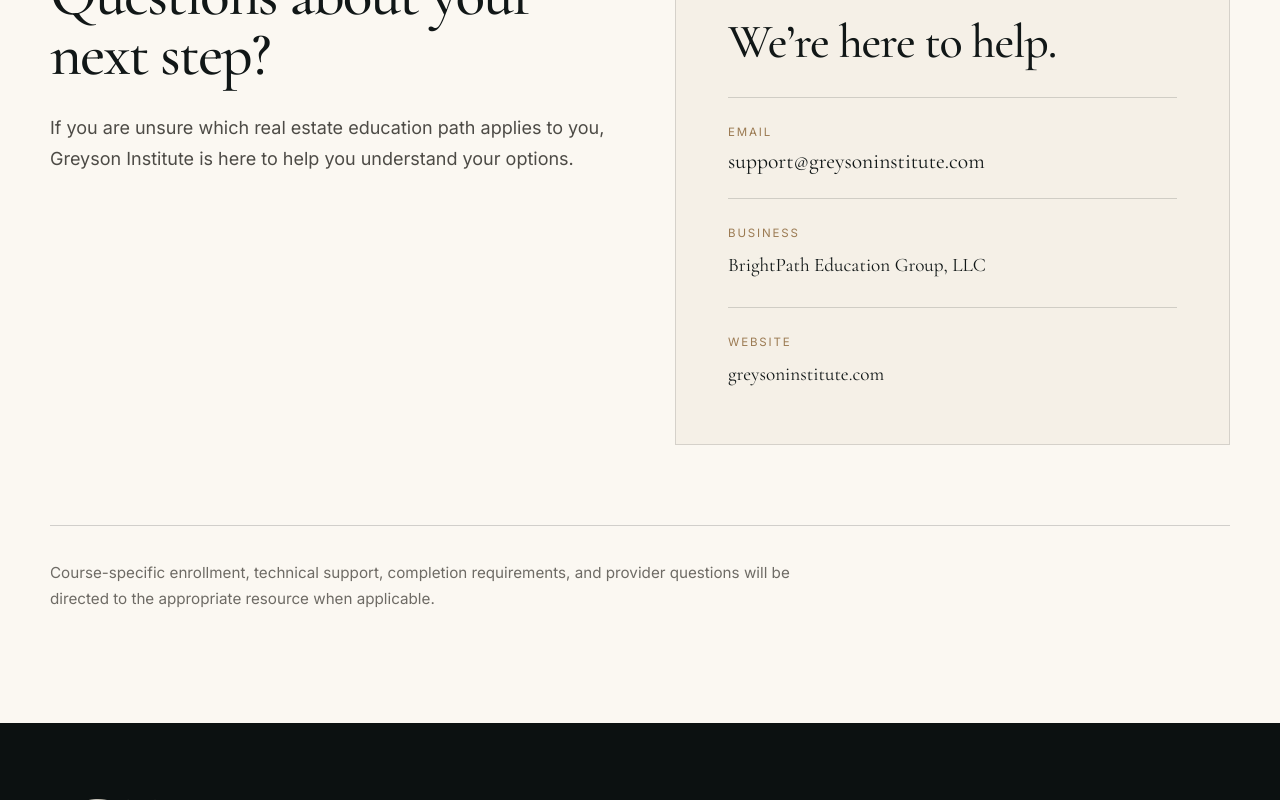
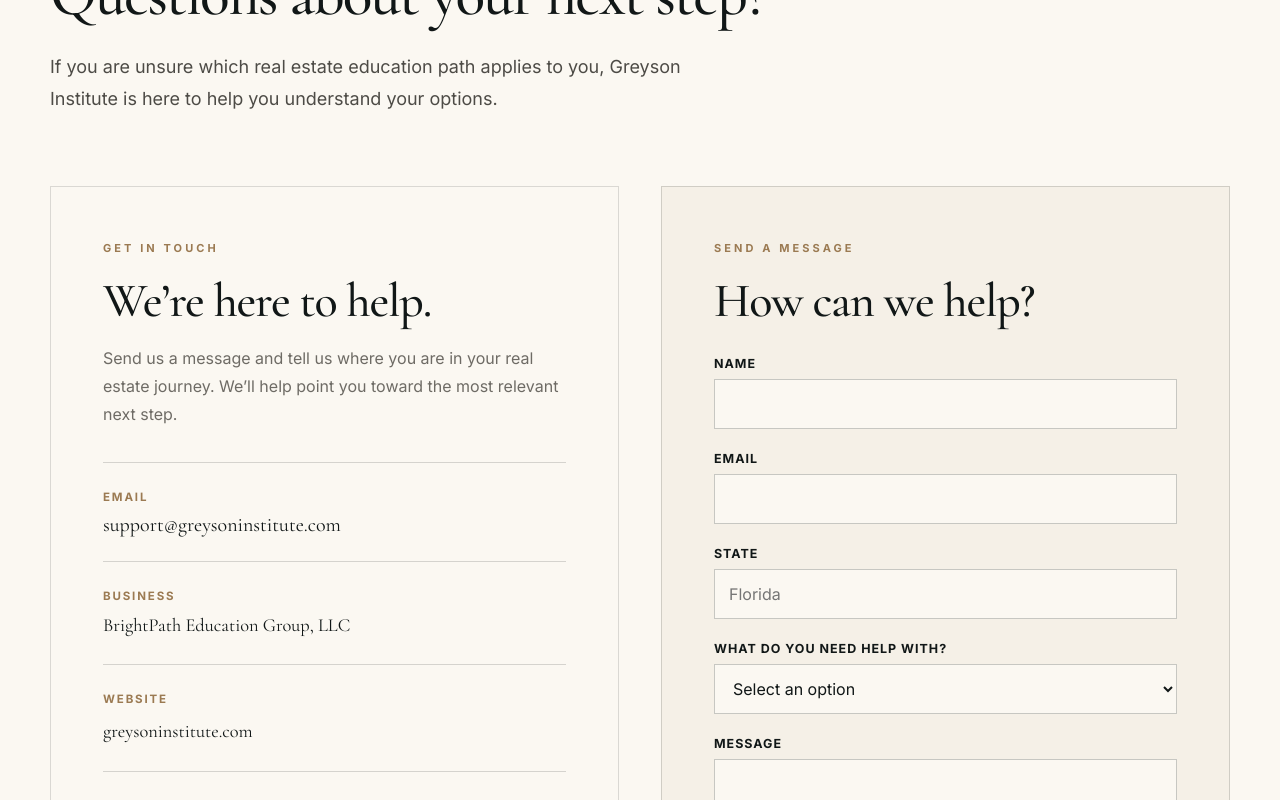
Before and after one commit to BrianLook/Greyson-Institute-Website, a Next.js app: page /contact in a window 1280 px wide. Shown: the part 300-1100 px from the top of the page. Built offline with nearby package versions, Linux system fonts and the light colour scheme.

Commit message:
working Greyson contact form

```diff
--- a/app/contact/page.tsx
+++ b/app/contact/page.tsx
@@ -1,7 +1,10 @@
 import type { Metadata } from "next";
+import { ContactForm } from "../../components/ContactForm";
 
 export const metadata: Metadata = {
   title: "Contact",
+  description:
+    "Contact Greyson Institute for help choosing the right real estate education path.",
 };
 
 export default function ContactPage() {
@@ -15,16 +18,18 @@ export default function ContactPage() {
       <div
         className="container"
         style={{
-          display: "grid",
-          gridTemplateColumns: "repeat(auto-fit, minmax(300px, 1fr))",
-          gap: "70px",
-          alignItems: "start",
+          marginBottom: "72px",
         }}
       >
-        <div>
         <p className="eyebrow">CONTACT GREYSON INSTITUTE</p>
 
-          <h1>Questions about your next step?</h1>
+        <h1
+          style={{
+            maxWidth: "850px",
+          }}
+        >
+          Questions about your next step?
+        </h1>
 
         <p className="page-lead">
           If you are unsure which real estate education path applies to you,
@@ -33,8 +38,17 @@ export default function ContactPage() {
       </div>
 
       <div
+        className="container"
         style={{
-            background: "#f5f0e7",
+          display: "grid",
+          gridTemplateColumns: "repeat(auto-fit, minmax(320px, 1fr))",
+          gap: "42px",
+          alignItems: "start",
+        }}
+      >
+        <div
+          style={{
+            background: "#fbf8f2",
             border: "1px solid rgba(17, 23, 23, 0.14)",
             padding: "clamp(32px, 5vw, 52px)",
           }}
@@ -44,11 +58,22 @@ export default function ContactPage() {
           <h2
             style={{
               fontSize: "clamp(2rem, 4vw, 3rem)",
-              marginBottom: "30px",
+              marginBottom: "18px",
             }}
           >
             We’re here to help.
           </h2>
+
+          <p
+            style={{
+              color: "#6e6b65",
+              lineHeight: 1.75,
+              marginBottom: "34px",
+            }}
+          >
+            Send us a message and tell us where you are in your real estate
+            journey. We’ll help point you toward the most relevant next step.
+          </p>
 
           <div
             style={{
@@ -68,6 +93,7 @@ export default function ContactPage() {
                   letterSpacing: "0.16em",
                   textTransform: "uppercase",
                   color: "#9b7a52",
+                  fontWeight: 700,
                 }}
               >
                 Email
@@ -77,7 +103,7 @@ export default function ContactPage() {
                 href="mailto:support@greysoninstitute.com"
                 style={{
                   fontFamily: "var(--font-serif), Georgia, serif",
-                  fontSize: "1.35rem",
+                  fontSize: "1.25rem",
                 }}
               >
                 support@greysoninstitute.com
@@ -97,6 +123,7 @@ export default function ContactPage() {
                   letterSpacing: "0.16em",
                   textTransform: "uppercase",
                   color: "#9b7a52",
+                  fontWeight: 700,
                 }}
               >
                 Business
@@ -106,10 +133,41 @@ export default function ContactPage() {
                 style={{
                   margin: 0,
                   fontFamily: "var(--font-serif), Georgia, serif",
-                  fontSize: "1.2rem",
+                  fontSize: "1.15rem",
+                  lineHeight: 1.5,
                 }}
               >
                 BrightPath Education Group, LLC
+              </p>
+            </div>
+
+            <div
+              style={{
+                padding: "24px 0",
+                borderBottom: "1px solid rgba(17, 23, 23, 0.16)",
+              }}
+            >
+              <p
+                style={{
+                  margin: "0 0 6px",
+                  fontSize: "0.72rem",
+                  letterSpacing: "0.16em",
+                  textTransform: "uppercase",
+                  color: "#9b7a52",
+                  fontWeight: 700,
+                }}
+              >
+                Website
+              </p>
+
+              <p
+                style={{
+                  margin: 0,
+                  fontFamily: "var(--font-serif), Georgia, serif",
+                  fontSize: "1.15rem",
+                }}
+              >
+                greysoninstitute.com
               </p>
             </div>
 
@@ -125,45 +183,48 @@ export default function ContactPage() {
                   letterSpacing: "0.16em",
                   textTransform: "uppercase",
                   color: "#9b7a52",
+                  fontWeight: 700,
                 }}
               >
-                Website
+                Need help choosing?
               </p>
 
-              <p
+              <a
+                href="/courses#find-your-path"
                 style={{
-                  margin: 0,
                   fontFamily: "var(--font-serif), Georgia, serif",
-                  fontSize: "1.2rem",
+                  fontSize: "1.15rem",
                 }}
               >
-                greysoninstitute.com
-              </p>
+                Find Your Path →
+              </a>
             </div>
           </div>
         </div>
+
+        <ContactForm />
       </div>
 
       <div
         className="container"
         style={{
-          marginTop: "80px",
-          paddingTop: "34px",
+          marginTop: "72px",
+          paddingTop: "32px",
           borderTop: "1px solid rgba(17, 23, 23, 0.18)",
         }}
       >
         <p
           style={{
-            maxWidth: "760px",
+            maxWidth: "820px",
             color: "#6e6b65",
-            fontSize: "0.95rem",
+            fontSize: "0.9rem",
             lineHeight: 1.75,
             margin: 0,
           }}
         >
           Course-specific enrollment, technical support, completion
-          requirements, and provider questions will be directed to the
-          appropriate resource when applicable.
+          requirements, and provider questions may be directed to the
+          appropriate education provider when applicable.
         </p>
       </div>
     </section>
```
Lines whose indentation alone changed are shown as unchanged.
